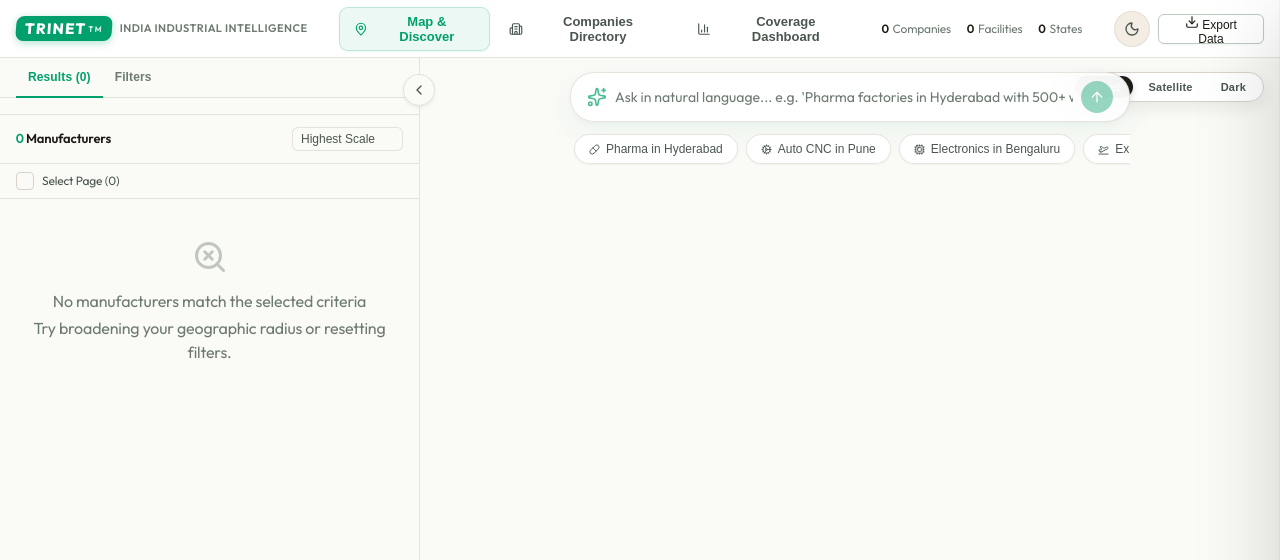
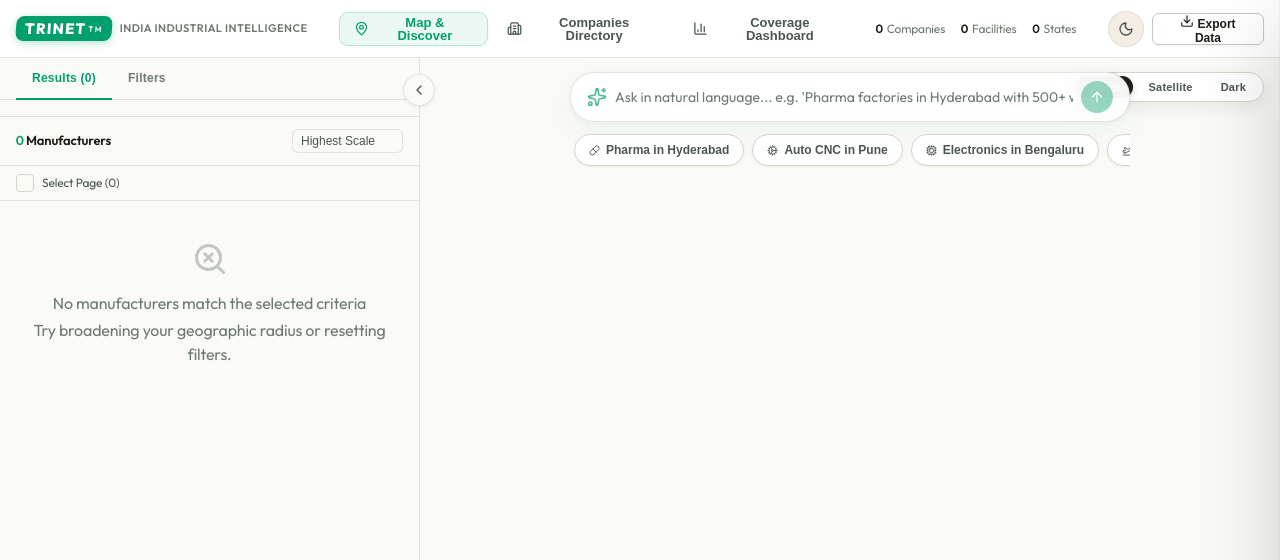
Before and after one commit to Prashant1873/Trinet, a Flask app: page / in a window 1280 px wide. Shown: the top 560 px of the page. Run offline with Flask 3, Linux system fonts and the light colour scheme; data that the repository does not hold is empty; some libraries are stand-ins or nearby versions.

Commit message:
fix(ui): Perfect text alignment, padding, icon dimensions, and optical weights across all buttons and tabs

```diff
--- a/static/css/components.css
+++ b/static/css/components.css
@@ -6,23 +6,32 @@
   display: inline-flex;
   align-items: center;
   justify-content: center;
-  gap: var(--space-2);
-  padding: 0 16px;
+  gap: 8px;
+  padding: 0 18px;
   height: 38px;
   font-size: 0.8125rem;
   font-weight: 620;
   letter-spacing: 0.01em;
+  line-height: 1;
   border: 1px solid transparent;
   border-radius: var(--radius-md);
   cursor: pointer;
   user-select: none;
   white-space: nowrap;
+  font-family: inherit;
   transition: transform var(--duration-fast) var(--ease-spring),
               background var(--duration-fast) var(--ease-spring),
               box-shadow var(--duration-fast) var(--ease-spring),
               border-color var(--duration-fast) var(--ease-spring);
   will-change: transform;
   position: relative;
+}
+
+.btn i, .btn svg {
+  width: 15px;
+  height: 15px;
+  flex-shrink: 0;
+  display: inline-flex;
 }
 
 .btn:hover {
@@ -104,6 +113,17 @@
   display: inline-flex;
   align-items: center;
   justify-content: center;
+  cursor: pointer;
+  transition: transform var(--duration-fast) var(--ease-spring),
+              background var(--duration-fast) var(--ease-spring),
+              color var(--duration-fast) var(--ease-spring),
+              border-color var(--duration-fast) var(--ease-spring);
+}
+.btn-icon i, .btn-icon svg {
+  width: 16px;
+  height: 16px;
+  flex-shrink: 0;
+  display: inline-flex;
 }
 .btn-icon:hover {
   background: var(--surface-warm);
@@ -115,12 +135,32 @@
   transform: scale(0.92);
 }
 
-/* Small */
+/* Small Button */
 .btn-sm {
-  padding: 0 12px;
-  height: 30px;
+  padding: 0 13px;
+  height: 32px;
   font-size: 0.75rem;
-  border-radius: var(--radius-sm);
+  font-weight: 620;
+  gap: 6px;
+  border-radius: 7px;
+}
+.btn-sm i, .btn-sm svg {
+  width: 13px;
+  height: 13px;
+}
+
+/* Large Button */
+.btn-lg {
+  padding: 0 22px;
+  height: 44px;
+  font-size: 0.875rem;
+  font-weight: 650;
+  gap: 8px;
+  border-radius: 11px;
+}
+.btn-lg i, .btn-lg svg {
+  width: 17px;
+  height: 17px;
 }
 
 /* ──────────────────────────────────────
@@ -676,20 +716,20 @@
   display: inline-flex;
   align-items: center;
   gap: 6px;
-  padding: 6px 14px;
-  height: 30px;
+  padding: 0 14px;
+  height: 32px;
   flex-shrink: 0;
-  border-radius: var(--radius-full);
+  border-radius: var(--radius-pill);
   font-size: 0.75rem;
-  font-weight: 500;
+  font-weight: 600;
   line-height: 1;
   white-space: nowrap;
   background: var(--surface-heavy);
   backdrop-filter: blur(20px) saturate(180%);
   -webkit-backdrop-filter: blur(20px) saturate(180%);
-  border: 1px solid var(--separator);
+  border: 1px solid var(--line);
   color: var(--text-secondary);
-  box-shadow: var(--shadow-xs);
+  box-shadow: 0 1px 3px rgba(0, 0, 0, 0.05);
   cursor: pointer;
   user-select: none;
   transition: transform var(--duration-fast) var(--ease-spring),
@@ -699,10 +739,18 @@
               box-shadow var(--duration-fast) var(--ease-spring);
 }
 
+.prompt-chip i,
+.prompt-chip svg {
+  width: 13px;
+  height: 13px;
+  flex-shrink: 0;
+  display: inline-flex;
+}
+
 .prompt-chip:hover {
-  background: var(--primary-ghost);
+  background: var(--surface-warm);
   color: var(--primary);
-  border-color: var(--primary-light);
+  border-color: var(--primary);
   box-shadow: var(--shadow-sm);
   transform: translateY(-1px);
 }
--- a/static/css/layout.css
+++ b/static/css/layout.css
@@ -89,7 +89,8 @@
 }
 
 .header-nav-item {
-  padding: 6px 14px;
+  padding: 0 14px;
+  height: 34px;
   font-size: 0.8125rem;
   font-weight: 600;
   color: var(--text-secondary);
@@ -99,8 +100,17 @@
   cursor: pointer;
   display: inline-flex;
   align-items: center;
-  gap: 6px;
+  gap: 7px;
+  line-height: 1;
   transition: all var(--duration-fast) var(--ease-spring);
+}
+
+.header-nav-item i,
+.header-nav-item svg {
+  width: 15px;
+  height: 15px;
+  flex-shrink: 0;
+  display: inline-flex;
 }
 
 .header-nav-item:hover {
@@ -111,7 +121,7 @@
 .header-nav-item.active {
   color: var(--primary);
   background: var(--primary-ghost);
-  border-color: rgba(0, 160, 108, 0.2);
+  border-color: rgba(0, 160, 108, 0.22);
   box-shadow: 0 1px 3px rgba(0, 160, 108, 0.08);
 }
 
@@ -204,14 +214,18 @@
 }
 
 .sidebar-tab {
-  padding: var(--space-3) var(--space-3);
+  padding: 0 16px;
+  height: 42px;
   font-size: 0.75rem;
-  font-weight: 600;
-  letter-spacing: 0.01em;
+  font-weight: 650;
+  letter-spacing: 0.02em;
   color: var(--text-tertiary);
   border: none;
   background: none;
   cursor: pointer;
+  display: inline-flex;
+  align-items: center;
+  justify-content: center;
   border-bottom: 2px solid transparent;
   margin-bottom: -1px;
   transition: color var(--duration-fast) var(--ease-spring),
--- a/templates/index.html
+++ b/templates/index.html
@@ -42,13 +42,13 @@
     <!-- Navigation Tabs -->
     <nav class="header-nav">
       <button class="header-nav-item active" data-view="map" id="nav-map-btn">
-        <i data-lucide="map-pin" style="width:14px; height:14px; display:inline-block; vertical-align:middle; margin-right:4px;"></i> Map & Discover
+        <i data-lucide="map-pin"></i> Map & Discover
       </button>
       <button class="header-nav-item" data-view="companies" id="nav-companies-btn">
-        <i data-lucide="building-2" style="width:14px; height:14px; display:inline-block; vertical-align:middle; margin-right:4px;"></i> Companies Directory
+        <i data-lucide="building-2"></i> Companies Directory
       </button>
       <button class="header-nav-item" data-view="dashboard" id="nav-dashboard-btn">
-        <i data-lucide="bar-chart-3" style="width:14px; height:14px; display:inline-block; vertical-align:middle; margin-right:4px;"></i> Coverage Dashboard
+        <i data-lucide="bar-chart-3"></i> Coverage Dashboard
       </button>
     </nav>
 
```
Also changed, not shown: 1 other file.
